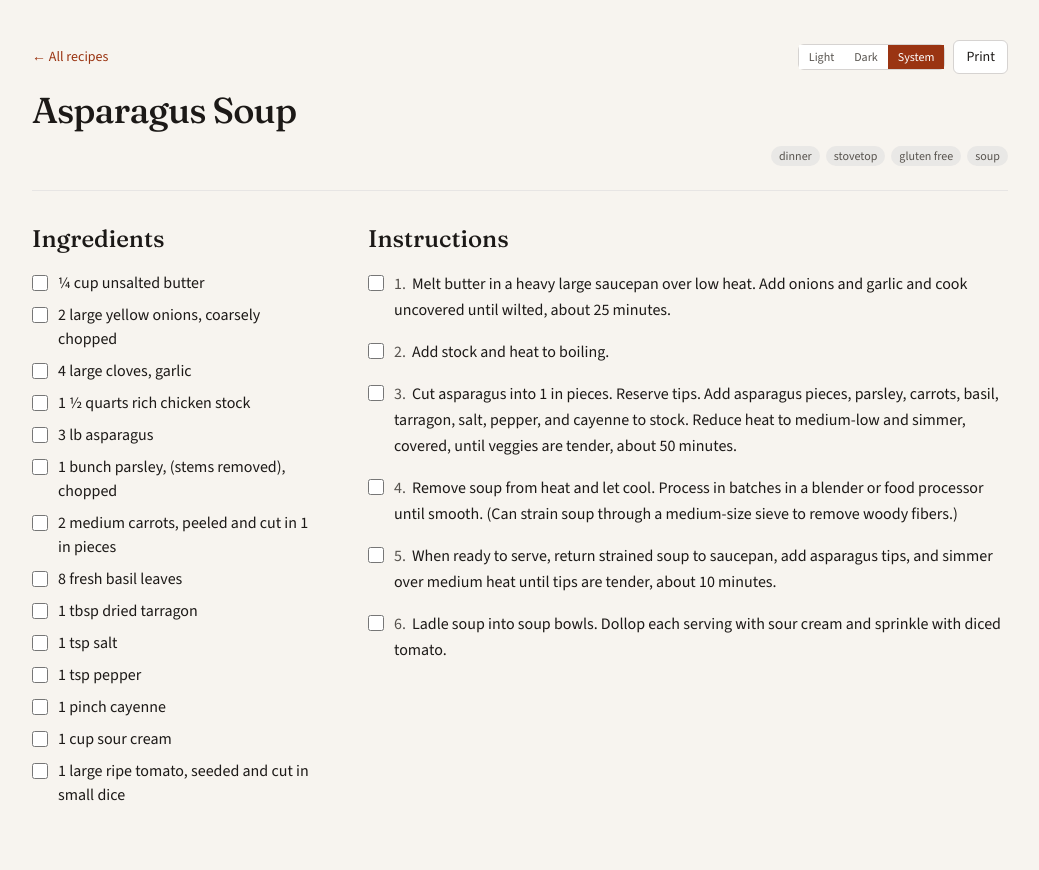
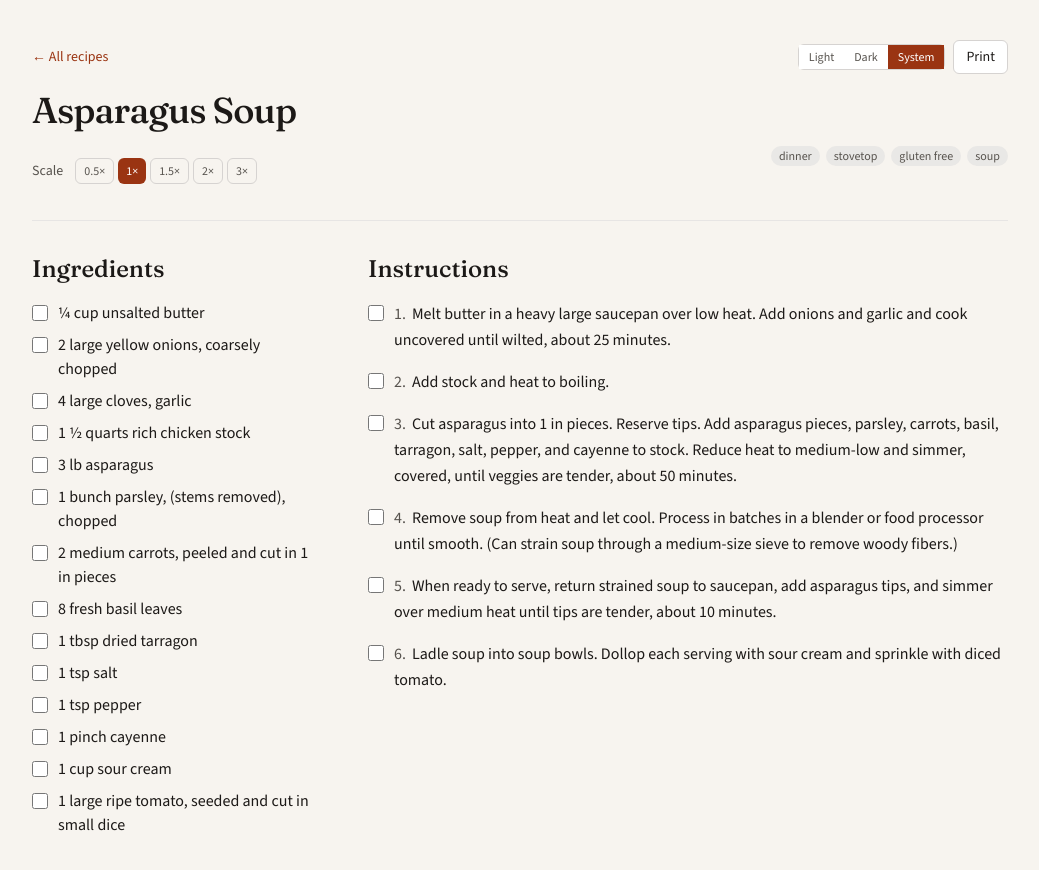
Before and after one commit to spectorp/recipes, a React (Vite) app: page /recipe/asparagus-soup in a window 1280 px wide. Shown: the top 870 px of the page, without its empty margins (120-1159 px from the left). Before the commit the page ends 847 px from the top, so only its background shows below. Built offline with nearby package versions, Linux system fonts and the light colour scheme.

Commit message:
Always show recipe scaling controls on the detail page
Most recipes omit servings, which hid the scaler; fall back to batch multipliers when servings is missing.

```diff
--- a/src/pages/RecipePage.tsx
+++ b/src/pages/RecipePage.tsx
@@ -11,19 +11,31 @@ function ServingsScaler({
   baseServings,
   servings,
   onChange,
+  hasExplicitServings,
 }: {
   baseServings: number
   servings: number
   onChange: (next: number) => void
+  /** When false, recipe has no servings field — scale relative to the written batch. */
+  hasExplicitServings: boolean
 }) {
   const setFromMultiplier = (mult: number) => {
-    const next = Math.max(1, Math.round(baseServings * mult))
-    onChange(next)
+    if (hasExplicitServings) {
+      onChange(Math.max(1, Math.round(baseServings * mult)))
+    } else {
+      // Preserve half-batch (0.5) and other fractional presets when no serving count.
+      onChange(Math.max(0.25, Math.round(baseServings * mult * 100) / 100))
     }
+  }
+
+  const activeMult = servings / baseServings
 
   return (
     <div className="flex flex-wrap items-center gap-3">
-      <span className="text-sm text-ink-muted dark:text-stone-400">Servings</span>
+      <span className="text-sm text-ink-muted dark:text-stone-400">
+        {hasExplicitServings ? 'Servings' : 'Scale'}
+      </span>
+      {hasExplicitServings ? (
         <div className="inline-flex items-center rounded-md border border-stone-300 dark:border-stone-600">
           <button
             type="button"
@@ -55,9 +67,10 @@ function ServingsScaler({
             +
           </button>
         </div>
+      ) : null}
       <div className="inline-flex gap-1">
         {PRESET_MULTIPLIERS.map((mult) => {
-          const active = servings === Math.max(1, Math.round(baseServings * mult))
+          const active = Math.abs(activeMult - mult) < 0.001
           return (
             <button
               key={mult}
@@ -90,8 +103,10 @@ function ServingsScaler({
 export function RecipePage() {
   const { id } = useParams<{ id: string }>()
   const recipe = id ? getRecipeById(id) : undefined
-  const baseServings = recipe?.servings
-  const [servings, setServings] = useState<number | null>(null)
+  const hasExplicitServings = recipe?.servings != null
+  // Missing servings → treat the written recipe as 1× so scale presets still work.
+  const baseServings = recipe?.servings ?? 1
+  const [servings, setServings] = useState(1)
   const [checkedIngredients, setCheckedIngredients] = useState<Set<string>>(
     () => new Set(),
   )
@@ -100,7 +115,7 @@ export function RecipePage() {
   )
 
   useEffect(() => {
-    setServings(baseServings ?? null)
+    setServings(baseServings)
     setCheckedIngredients(new Set())
     setCheckedSteps(new Set())
   }, [recipe?.id, baseServings])
@@ -143,11 +158,7 @@ export function RecipePage() {
     attribution?.name?.trim() || attribution?.url?.trim(),
   )
 
-  const scale =
-    baseServings != null && servings != null && baseServings > 0
-      ? servings / baseServings
-      : 1
-  const showScaler = baseServings != null && servings != null
+  const scale = baseServings > 0 ? servings / baseServings : 1
 
   const toggleId = (set: Set<string>, id: string): Set<string> => {
     const next = new Set(set)
@@ -188,12 +199,6 @@ export function RecipePage() {
         <div className="mt-4 flex flex-wrap items-start justify-between gap-x-6 gap-y-3">
           <div className="min-w-0 flex-1 space-y-3">
             <dl className="flex flex-wrap gap-x-5 gap-y-2 text-sm text-ink-muted dark:text-stone-400">
-              {!showScaler && recipe.servings != null && (
-                <div>
-                  <dt className="sr-only">Servings</dt>
-                  <dd>{recipe.servings} servings</dd>
-                </div>
-              )}
               {prep != null && (
                 <div>
                   <dt className="sr-only">Prep time</dt>
@@ -214,21 +219,21 @@ export function RecipePage() {
               )}
             </dl>
 
-            {showScaler && (
-              <>
             <div className="no-print">
               <ServingsScaler
                 baseServings={baseServings}
                 servings={servings}
                 onChange={setServings}
+                hasExplicitServings={hasExplicitServings}
               />
             </div>
             <p className="print-only hidden text-sm text-ink">
-                  {servings} servings
-                  {scale !== 1 ? ` (scaled from ${baseServings})` : ''}
+              {hasExplicitServings
+                ? `${servings} servings${scale !== 1 ? ` (scaled from ${baseServings})` : ''}`
+                : scale !== 1
+                  ? `Scaled ${scale}×`
+                  : null}
             </p>
-              </>
-            )}
           </div>
 
           {chips.length > 0 && (
@@ -248,7 +253,9 @@ export function RecipePage() {
           </h2>
           {scale !== 1 && (
             <p className="no-print mt-1 text-xs text-ink-muted dark:text-stone-500">
-              Scaled for {servings} servings (recipe base {baseServings})
+              {hasExplicitServings
+                ? `Scaled for ${servings} servings (recipe base ${baseServings})`
+                : `Scaled ${scale}× from written amounts`}
             </p>
           )}
           <ul className="mt-4 space-y-2">
```
Also changed, not shown: 1 other file (tests, documents, lock files or other folders). Lines whose indentation alone changed are shown as unchanged.
